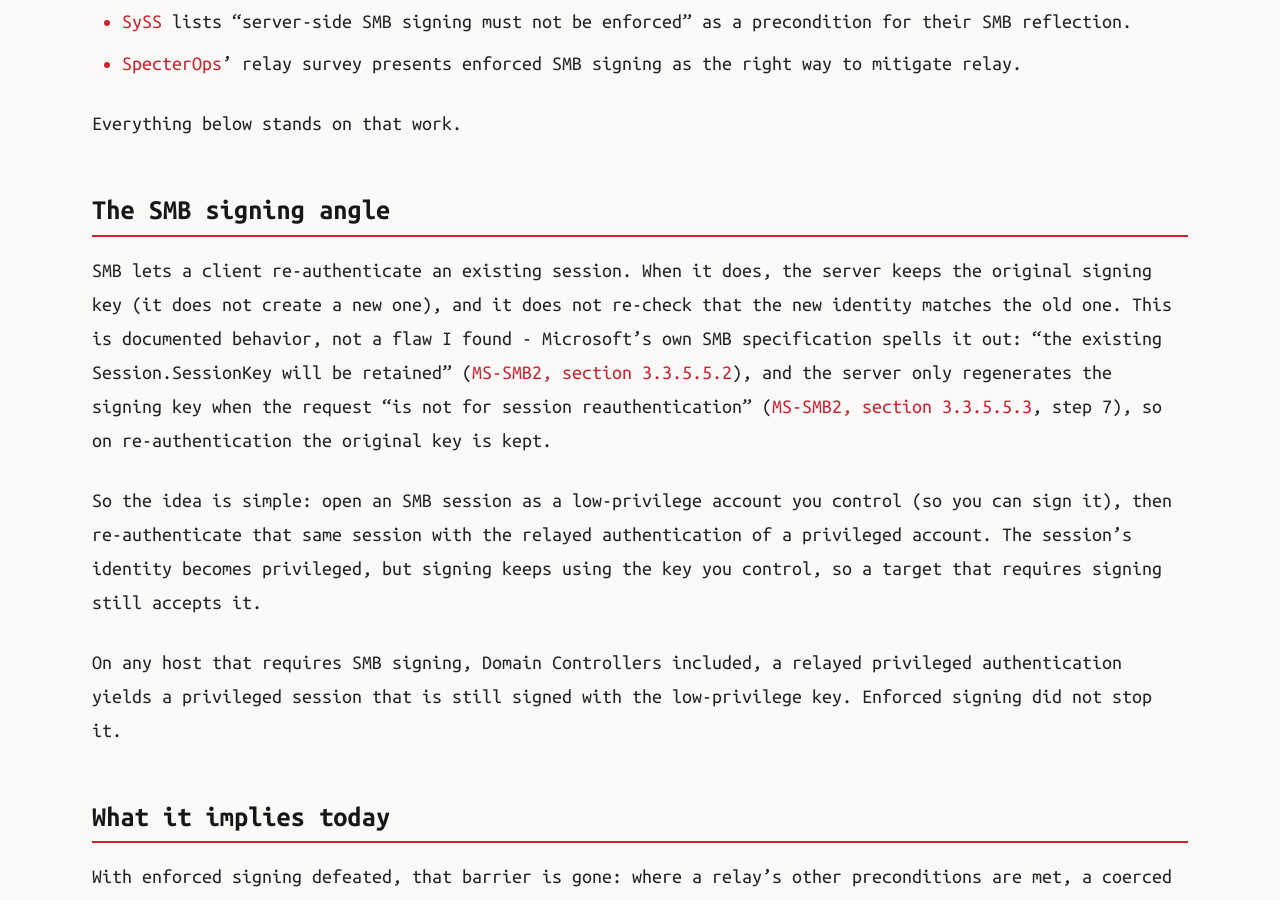
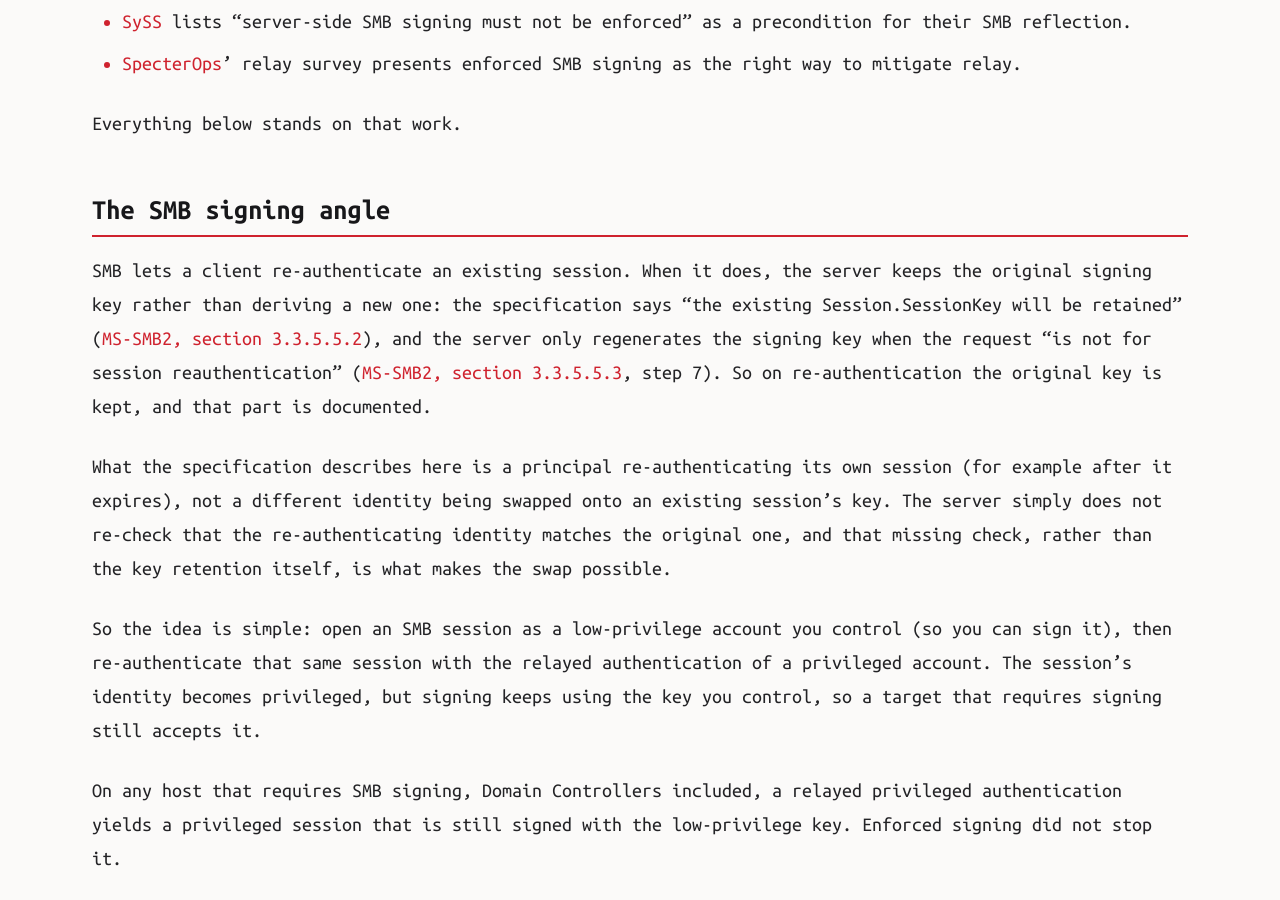
Before and after one commit to aas-n/Blackfield, a Jekyll site: the page built from _posts/2026-10-21-defeating-enforced-smb-signing.md, in a window 1280 px wide and 900 px high, scrolled down 1324 px. Built offline with Jekyll 4.4.1, drawn with Linux system fonts in a browser that asks for light colours.

Commit message:
post: clarify spec documents key retention, not the cross-user swap

```diff
--- a/_posts/2026-10-21-defeating-enforced-smb-signing.md
+++ b/_posts/2026-10-21-defeating-enforced-smb-signing.md
@@ -38,11 +38,15 @@ Everything below stands on that work.
 ## The SMB signing angle
 
 SMB lets a client re-authenticate an existing session. When it does, the server keeps the original
-signing key (it does not create a new one), and it does not re-check that the new identity matches the
-old one. This is documented behavior, not a flaw I found - Microsoft's own SMB specification spells it
-out: "the existing Session.SessionKey will be retained" ([MS-SMB2, section 3.3.5.5.2](https://learn.microsoft.com/en-us/openspecs/windows_protocols/ms-smb2/5ecc02fb-0e60-4cba-afeb-f13100a6e65e)),
+signing key rather than deriving a new one: the specification says "the existing Session.SessionKey
+will be retained" ([MS-SMB2, section 3.3.5.5.2](https://learn.microsoft.com/en-us/openspecs/windows_protocols/ms-smb2/5ecc02fb-0e60-4cba-afeb-f13100a6e65e)),
 and the server only regenerates the signing key when the request "is not for session reauthentication"
-([MS-SMB2, section 3.3.5.5.3](https://learn.microsoft.com/en-us/openspecs/windows_protocols/ms-smb2/5ed93f06-a1d2-4837-8954-fa8b833c2654), step 7), so on re-authentication the original key is kept.
+([MS-SMB2, section 3.3.5.5.3](https://learn.microsoft.com/en-us/openspecs/windows_protocols/ms-smb2/5ed93f06-a1d2-4837-8954-fa8b833c2654), step 7). So on re-authentication the original key is kept, and that part is documented.
+
+What the specification describes here is a principal re-authenticating its own session (for example
+after it expires), not a different identity being swapped onto an existing session's key. The server
+simply does not re-check that the re-authenticating identity matches the original one, and that missing
+check, rather than the key retention itself, is what makes the swap possible.
 
 So the idea is simple: open an SMB session as a low-privilege account you control (so you can sign it),
 then re-authenticate that same session with the relayed authentication of a privileged
```
